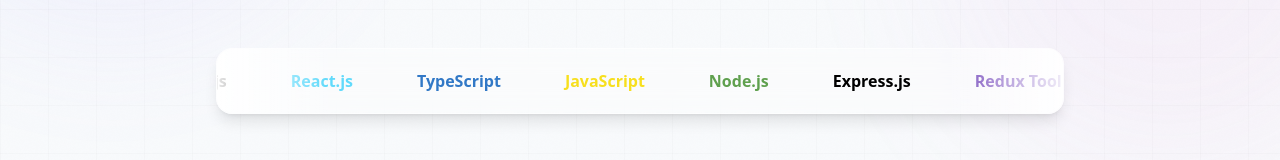
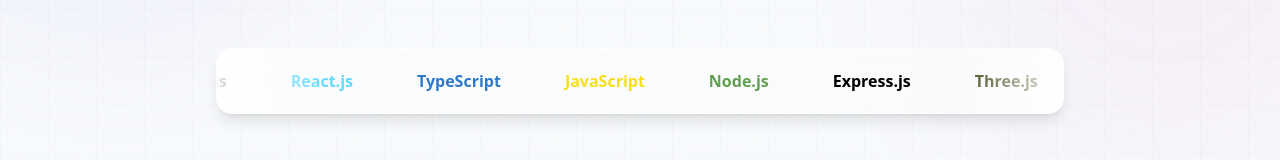
Before and after one commit to ali7887/portfolio, a Next.js app: page / in a window 1280 px wide. Shown: the part 471-631 px from the top of the page. Built offline with nearby package versions, Linux system fonts and the light colour scheme.

Commit message:
Update skills list to include Three.js
Replaced 'Redux Toolkit' with 'Three.js' in the skills list.

```diff
--- a/src/components/sections/Hero.tsx
+++ b/src/components/sections/Hero.tsx
@@ -205,7 +205,7 @@
                   { name: "JavaScript", color: "#F7DF1E" },
                   { name: "Node.js", color: "#5FA04E" },
                   { name: "Express.js", color: "#000000" },
-                  { name: "Redux Toolkit", color: "#764ABC" },
+                  { name: "Three.js", color: "#2D3700" },
                   { name: "Tailwind CSS", color: "#06B6D4" },
                   { name: "MongoDB", color: "#47A248" },
                   { name: "PostgreSQL", color: "#4169E1" },
@@ -219,7 +219,7 @@
                     { name: "JavaScript", color: "#F7DF1E" },
                     { name: "Node.js", color: "#5FA04E" },
                     { name: "Express.js", color: "#000000" },
-                    { name: "Redux Toolkit", color: "#764ABC" },
+                    { name: "Three.js", color: "#2D3200" },
                     { name: "Tailwind CSS", color: "#06B6D4" },
                     { name: "MongoDB", color: "#47A248" },
                     { name: "PostgreSQL", color: "#4169E1" },
```
